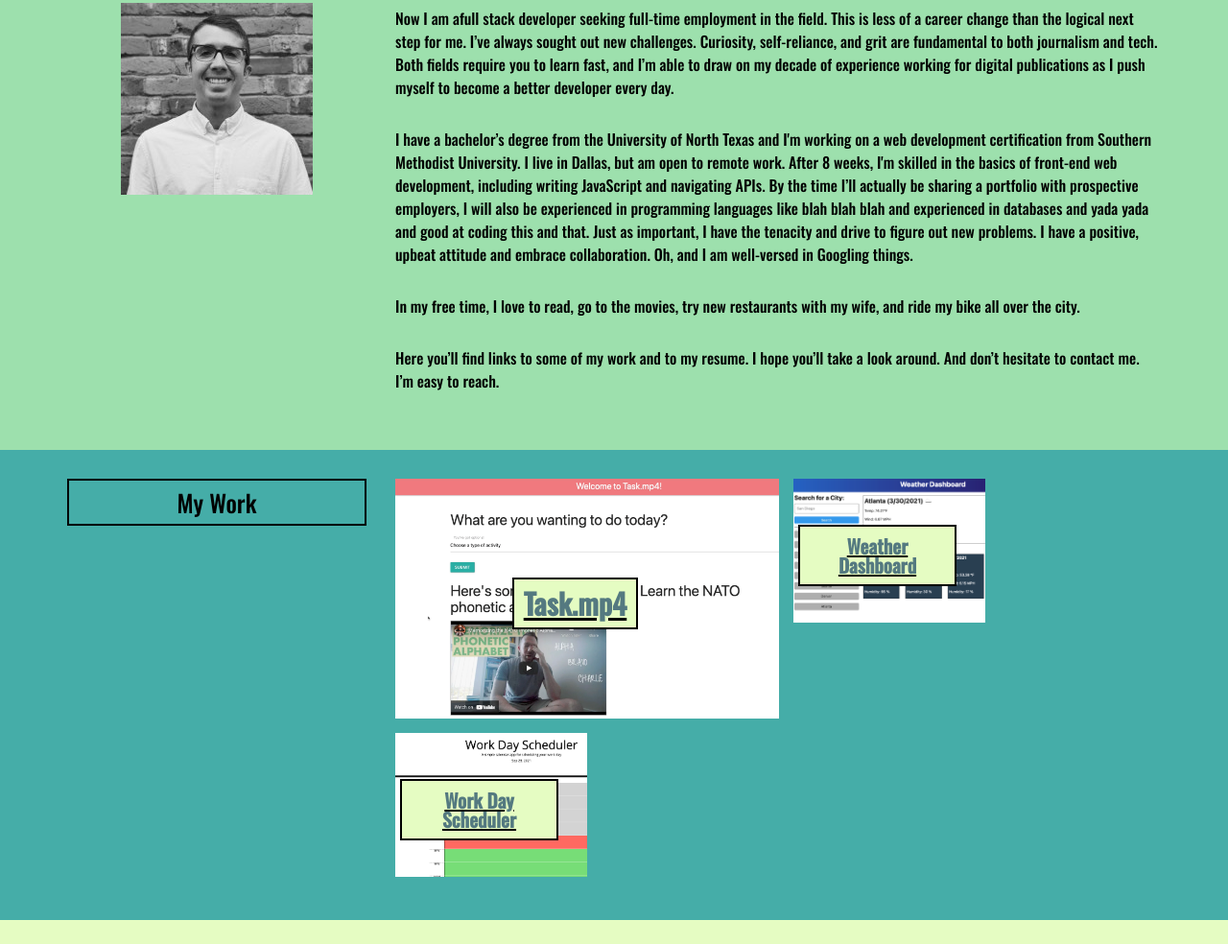
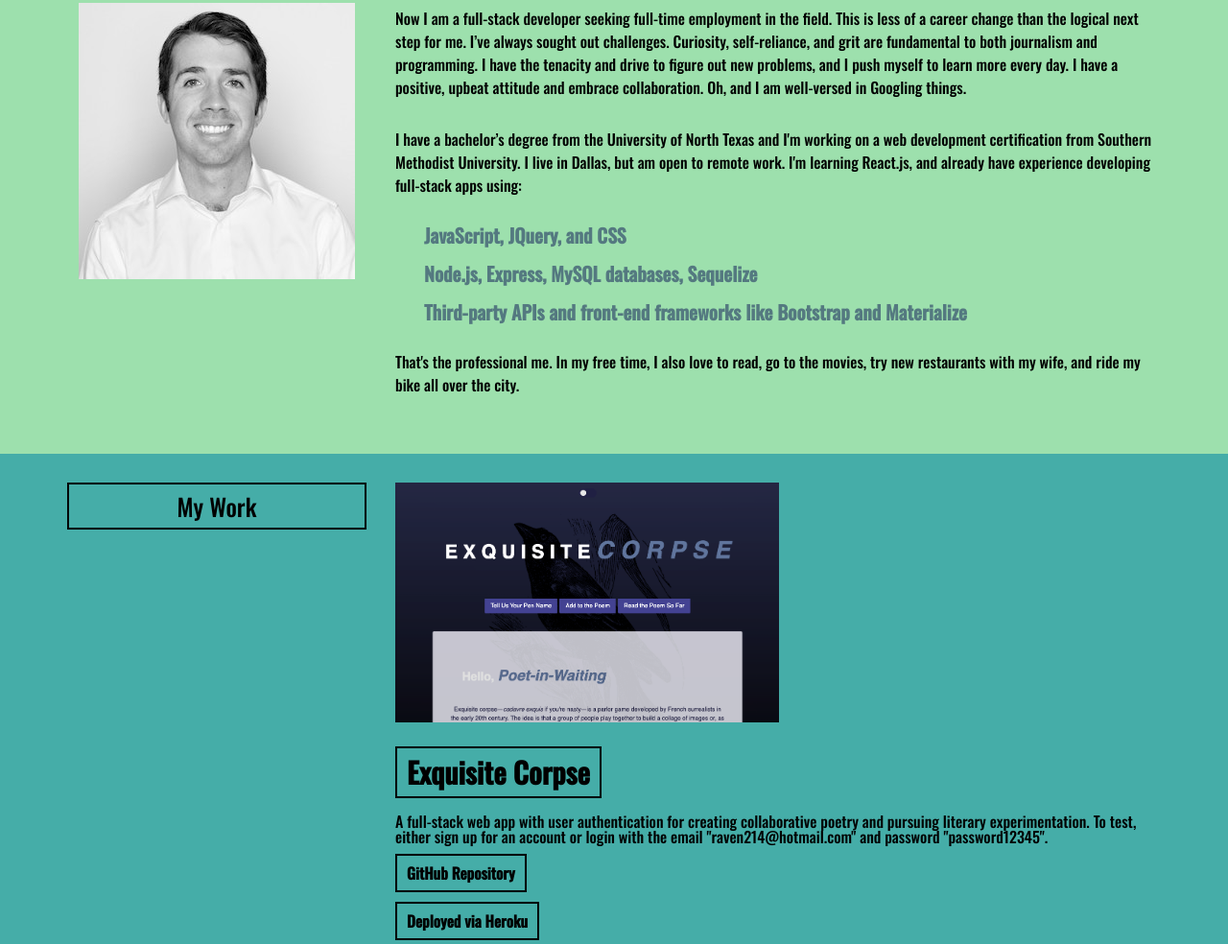
Before and after one commit to alexdmacon/myPortfolio, a plain HTML site: page index.html in a window 1280 px wide. Shown: the part 816-1800 px from the top of the page at 96% size. Drawn offline with nearby package versions, Linux system fonts and the light colour scheme.

Commit message:
added new project to work section

```diff
--- a/assets/css/style.css
+++ b/assets/css/style.css
@@ -93,6 +93,20 @@ nav ul li:hover,
     color: white;
 }
 
+p ul {
+    list-style-type: circle;
+}
+
+.tech-list {
+    color: var(--very-dark-green);
+    padding-left: 30px;
+    font-size: 20px;
+    font-weight: bolder;
+}
+
+.tech-list:hover {
+    color: white;
+}
 
 /* Keeps links from turning purple after click*/
 a {
@@ -212,8 +226,27 @@ a {
     text-align: center;
 }
 
+.my-work-featured-1 {
+    background-size:cover;
+    background-image: url(../images/exquisite.png);
+    padding: 5px;
+    width:400px;
+    height: 250px;
+    flex-grow: 1;
+    flex-basis: 300px;
+    color: var(--very-dark-green);
+    font-weight: bold;
+    font-size: 30px;
+    margin-right: 15px;
+    margin-bottom: 15px;
+    display: flex;
+    justify-content: center;
+    align-items: center;
+    text-align: center;
+}
+
 /*Adds green shading when cursor over projects*/
-.my-work-item-2:hover, .my-work-item-3:hover, .my-work-featured:hover {
+.my-work-item-2:hover, .my-work-item-3:hover {
     box-shadow:  3px 3px 8px var(--lightest-green);
 }
 
@@ -242,6 +275,20 @@ a {
     background: var(--lightest-green)
 }
 
+.my-work-text-1 {
+    display: inline-flex;
+    font-weight:bolder;
+    margin-right: 25px;
+    margin-top: 10px;
+    border:black;
+    border-width:2px;
+    border-style: solid;
+    padding:10px;
+    font-family: 'Oswald', sans-serif;
+    background: var(--dark-green);
+    font-size: 30px;
+}
+
 .contact-container ul li {
     display: inline-flex;
     font-weight:bolder;
@@ -254,7 +301,35 @@ a {
     font-family: 'Oswald', sans-serif;
 }
 
+.my-work-descr {
+    display: inline-flex;
+    font-weight:bolder;
+    margin-right: 25px;
+    margin-top: 10px;
+    padding:10px;
+    font-family: 'Oswald', sans-serif;
+}
 
+
+
+.my-work ul li {
+    display: inline-flex;
+    font-weight:bolder;
+    margin-right: 25px;
+    margin-top: 10px;
+    border:black;
+    border-width:2px;
+    border-style: solid;
+    padding:10px;
+    font-family: 'Oswald', sans-serif;
+}
+
+.my-work ul li:hover,
+.contact-container ul li:hover
+ {
+    background: var(--very-dark-green);
+    color: white;
+}
 
 /* For readability on phones, switches to columns and adds space between parent titles and children */
 @media screen and (max-width: 650px) {
--- a/index.html
+++ b/index.html
@@ -44,14 +44,20 @@
         <div class="container">
           <div class="left-area">
             <h2 class="section-header">About Me</h2>
-            <img src="assets/images/me.jpeg"></h2>
+            <img src="assets/images/new-meee.jpg"></h2>
           </div>
           <div>
             <p>After years as a professional journalist writing about the day’s biggest stories, I decided that I wanted to learn to write code. Because what’s a bigger story than tech?</p>
-            <p>Now I am afull stack developer seeking full-time employment in the field. This is less of a career change than the logical next step for me. I’ve always sought out new challenges. Curiosity, self-reliance, and grit are fundamental to both journalism and tech. Both fields require you to learn fast, and I’m able to draw on my decade of experience working for digital publications as I push myself to become a better developer every day.</p>
-            <p>I have a bachelor’s degree from the University of North Texas and I'm working on a web development certification from Southern Methodist University. I live in Dallas, but am open to remote work. After 8 weeks, I'm skilled in the basics of front-end web development, including writing JavaScript and navigating APIs. By the time I’ll actually be sharing a portfolio with prospective employers, I will also be experienced in programming languages like blah blah blah and experienced in databases and yada yada and good at coding this and that. Just as important, I have the tenacity and drive to figure out new problems. I have a positive, upbeat attitude and embrace collaboration. Oh, and I am well-versed in Googling things.</p>
-            <p>In my free time, I love to read, go to the movies, try new restaurants with my wife, and ride my bike all over the city.</p>
-            <p>Here you’ll find links to some of my work and to my resume. I hope you’ll take a look around. And don’t hesitate to contact me. I’m easy to reach.</p>
+            <p>Now I am a full-stack developer seeking full-time employment in the field. This is less of a career change than the logical next step for me. I’ve always sought out challenges. Curiosity, self-reliance, and grit are fundamental to both journalism and programming. I have the tenacity and drive to figure out new problems, and I push myself to learn more every day. I have a positive, upbeat attitude and embrace collaboration. Oh, and I am well-versed in Googling things.</p>
+            <p>I have a bachelor’s degree from the University of North Texas and I'm working on a web development certification from Southern Methodist University. I live in Dallas, but am open to remote work. I'm learning React.js, and already have experience developing full-stack apps using:
+              <p><ul class="tech-list">
+                <li>JavaScript, JQuery, and CSS</li>
+                <br>
+                <li>Node.js, Express, MySQL databases, Sequelize</li>
+                <br>
+                <li>Third-party APIs and front-end frameworks like Bootstrap and Materialize</li>
+              </ul></p>
+            <p>That's the professional me. In my free time, I also love to read, go to the movies, try new restaurants with my wife, and ride my bike all over the city.</p>
           </div>
         </div>
       </section>
@@ -62,7 +68,39 @@
             <h2 class="section-header">My Work</h2>
           </div>
           <div class="article-container">
-            <a href="https://github.com/alexdmacon/task-mp3"><article class="my-work-featured"><span class="my-work-text">Task.mp4</span></article></a>
+            <div>
+              <article class="my-work-featured-1">
+              </article>
+              <p class="my-work-text-1">Exquisite Corpse</p>
+              <br>
+              <br>
+                <p>A full-stack web app with user authentication for creating collaborative poetry and pursuing literary experimentation. To test, either sign up for an account or login with the email "raven214@hotmail.com" and password "password12345".
+                </p>
+                <ul>
+                  <a href="https://github.com/alexdmacon/exquisite-corpse"><li>GitHub Repository</li></a>
+                  <br>
+                  <a href="https://exquis-game.herokuapp.com/"><li>Deployed via Heroku</li></a>
+                </ul>
+              <br>
+            </div>
+            <div>
+            <article class="my-work-featured">
+            </article>
+            <p class="my-work-text-1">Task.mp4</p>
+              <br>
+              <br>
+              <p>A web app that uses third-party APIs to generate an activity recommendation and an accompanying “how to” video based on user input.
+              </p>
+              <ul>
+                <a href="https://github.com/alexdmacon/task-mp3"><li>GitHub Repository</li></a>
+                <br>
+                <a href="https://alexdmacon.github.io/task-mp3/"><li>Deployed via GitHub Pages</li></a>
+              </ul>
+            <br>
+          </div>
+          <div>
+          <p class="my-work-text-1">And More</p>
+        </div>
             <a href="https://github.com/alexdmacon/weather-dashboard"><article class="my-work-item-2"><span class= "my-work-text">Weather Dashboard</span></article></a>
             <a href="https://github.com/alexdmacon/work-day-scheduler"><article class="my-work-item-3"><span class="my-work-text">Work Day Scheduler</span></article></a>
           </div>
```
Also changed, not shown: assets/images/exquisite.png (added), assets/images/new-me-1.jpg (added), assets/images/new-me.jpeg (added), assets/images/new-meee.jpg (added).
